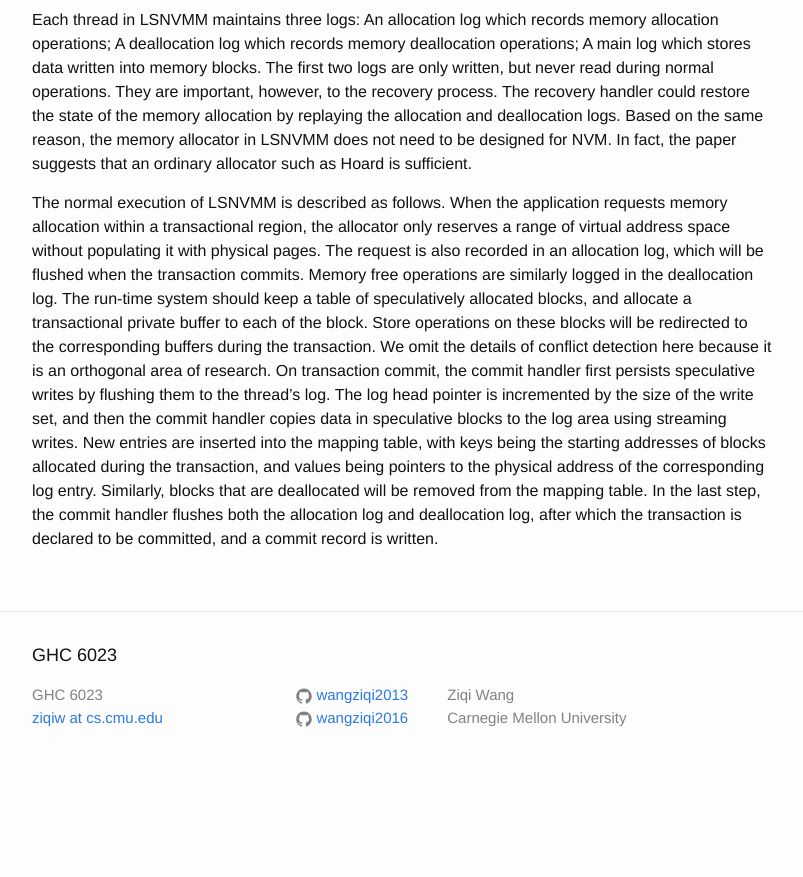
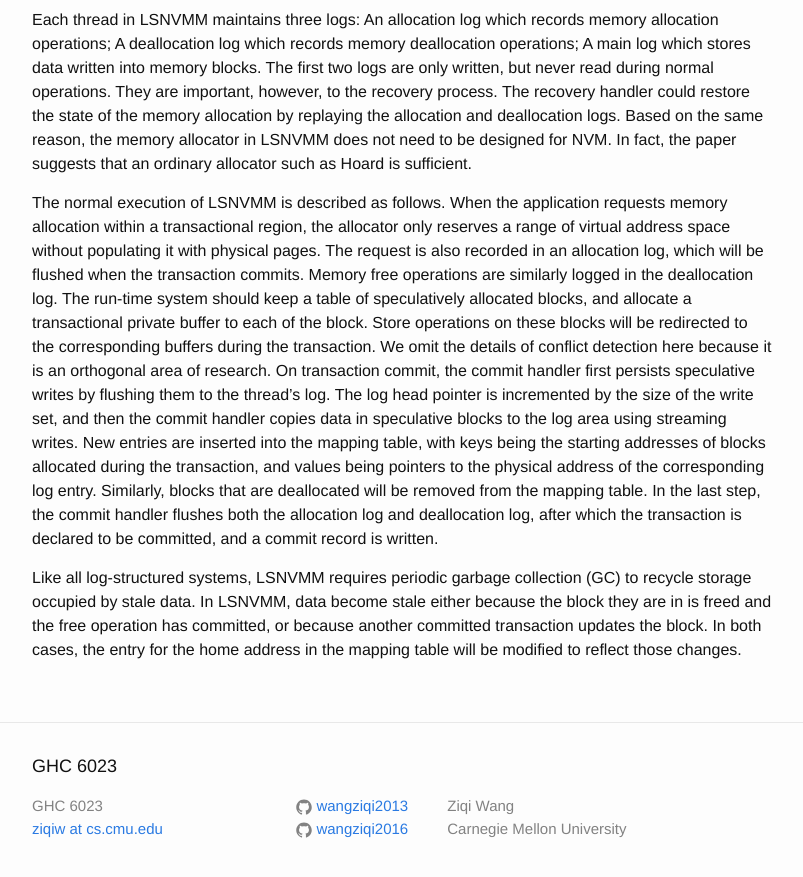
Before and after one commit to wangziqi2013/wangziqi2013.github.io, a Jekyll site: the page built from _posts/2019-02-25-log-structured-nv-main-memory.markdown, in a window 1280 px wide and 900 px high, scrolled down 2215 px. Shown: the top 877 px of the window, without its empty margins (238-1041 px from the left). Built offline with Jekyll 4.4.1, drawn with Linux system fonts in a browser that asks for light colours; before the commit the page ends 3004 px from its top, so only the background shows below that.

Commit message:
Adding GC

```diff
--- a/_posts/2019-02-25-log-structured-nv-main-memory.markdown
+++ b/_posts/2019-02-25-log-structured-nv-main-memory.markdown
@@ -93,3 +93,8 @@ using streaming writes. New entries are inserted into the mapping table, with ke
 allocated during the transaction, and values being pointers to the physical address of the corresponding log entry. Similarly,
 blocks that are deallocated will be removed from the mapping table. In the last step, the commit handler flushes both the
 allocation log and deallocation log, after which the transaction is declared to be committed, and a commit record is written.
+
+Like all log-structured systems, LSNVMM requires periodic garbage collection (GC) to recycle storage occupied by stale data.
+In LSNVMM, data become stale either because the block they are in is freed and the free operation has committed, or because
+another committed transaction updates the block. In both cases, the entry for the home address in the mapping table will be
+modified to reflect those changes.
```
